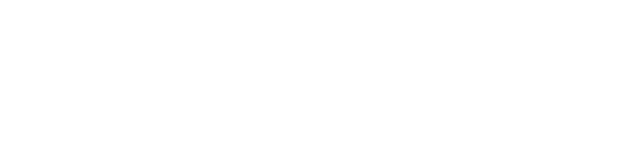
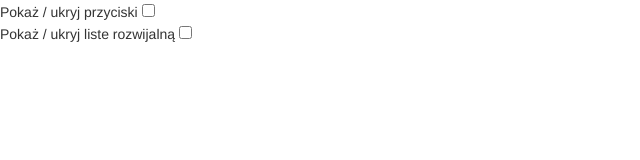
Before and after one commit to bartoszgoc/AngularJs, a plain HTML site: page Angular_01/index.html in a window 1280 px wide. Shown: the whole page, without its empty margins (0-640 px from the left). Drawn offline with nearby package versions, Linux system fonts and the light colour scheme.

Commit message:
feat: add button and the list to the index page

```diff
--- a/Angular_01/index.html
+++ b/Angular_01/index.html
@@ -7,8 +7,15 @@
     <link rel="stylesheet" href="https://maxcdn.bootstrapcdn.com/bootstrap/3.3.1/css/bootstrap.min.css">
 </head>
 
-<body>
-
+<body data-ng-controller="defaultCtrl">
+<div>
+    <div>
+        Pokaż / ukryj przyciski
+        <input type="checkbox" data-ng-model="showButtons"/><br/>
+        Pokaż / ukryj liste rozwijalną
+        <input type="checkbox" data-ng-model="showButtons"/><br>
+    </div>
+</div>
     <script src="https://ajax.googleapis.com/ajax/libs/angularjs/1.5.6/angular.min.js"></script>
     <script>
         var app = angular.module('app', []);
```
